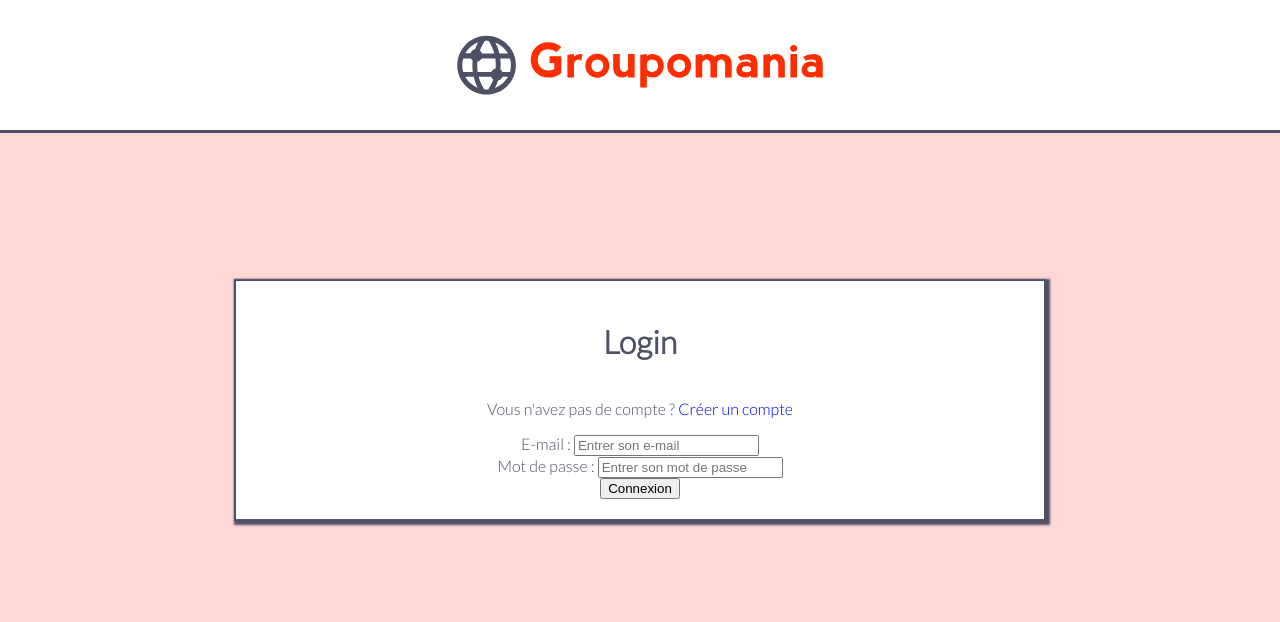
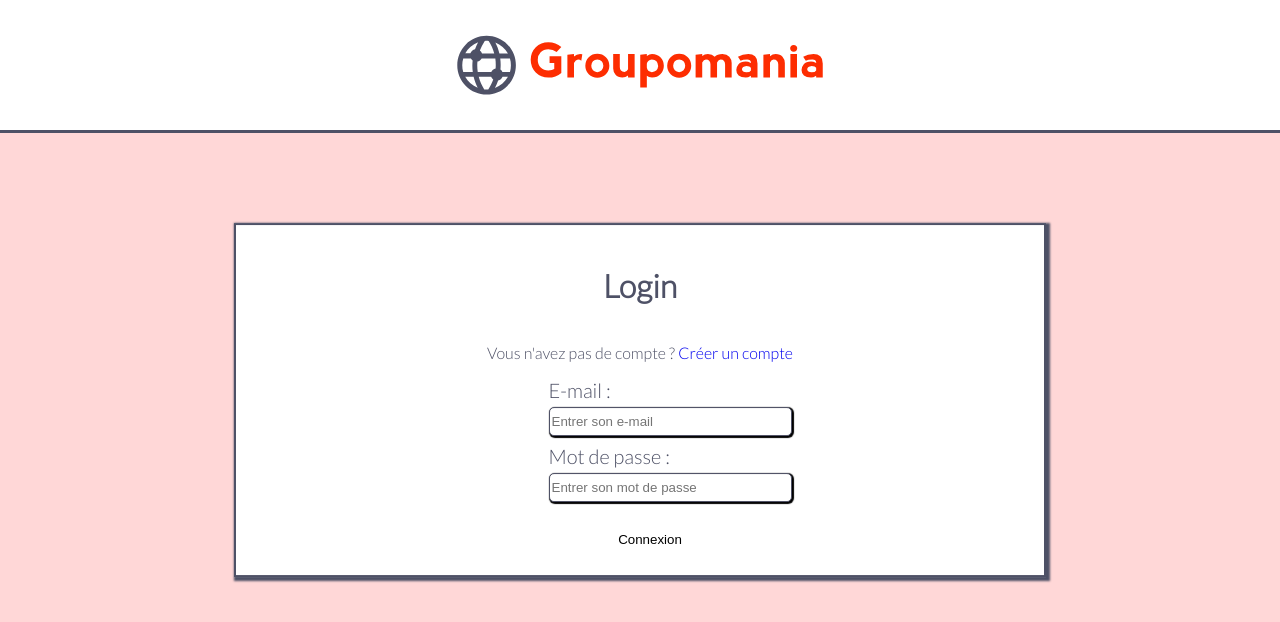
Before and after one commit to HugoNormand/P7_normand_hugo, a Vue app in the folder frontend/: page /login in a window 1280 px wide. Shown: the top 622 px of the page. Built offline with nearby package versions, Linux system fonts and the light colour scheme.

Commit message:
style page login

```diff
--- a/frontend/src/components/Post.vue
+++ b/frontend/src/components/Post.vue
@@ -89,7 +89,8 @@ export default {
         userInfo() {
             const id = JSON.parse(localStorage.getItem('user')).userId
             axios.get(`http://localhost:3000/api/auth/userInfo/${id}`)
-            .then((res) => {this.profil = res.data})
+            .then((res) => {this.profil = res.data
+                            console.log(res)})
         }
     }
 }
--- a/frontend/src/views/Login.vue
+++ b/frontend/src/views/Login.vue
@@ -6,16 +6,16 @@
   <form @submit="accountConnexion" class="block_login">
     <h1>Login</h1>
     <p>Vous n'avez pas de compte ? <router-link to="/signup">Créer un compte</router-link></p>
-      <div class="form-group">
-        <label for="exampleInputEmail1">E-mail : </label>
-        <input type="email" v-model= "dataForm.email" class="form-control" id="exampleInputEmail1" aria-describedby="emailHelp" placeholder="Entrer son e-mail">
+      <div class="form_group">
+        <label class="email_text" for="exampleInputEmail1">E-mail : </label>
+        <input class="input_login_text" type="email" v-model= "dataForm.email" aria-describedby="emailHelp" placeholder="Entrer son e-mail">
       </div>
 
-     <div class="form-group">
-       <label for="exampleInputPassword1">Mot de passe : </label>
-       <input type="password" v-model= "dataForm.password" class="form-control" id="exampleInputPassword1" placeholder="Entrer son mot de passe">
+     <div class="form_group">
+       <label class="email_text" for="exampleInputPassword1">Mot de passe : </label>
+       <input class="input_login_text" type="password" v-model= "dataForm.password" placeholder="Entrer son mot de passe">
      </div>
-  <button type="submit" class="btn btn-primary">Connexion</button>
+  <button type="submit" class="btn_connexion_login">Connexion</button>
   <p v-if="this.msgError != ''" class="msgError_login">{{ this.msgError }}</p>
  </form>
 </div>
@@ -106,6 +106,46 @@ export default {
   transform: translateX(-50%) translateY(-50%);
 }
 
+.form_group {
+  display: flex;
+  flex-direction: column;
+  margin-bottom: 8px;
+}
+
+.email_text{
+  margin-bottom: 5px;
+  font-size: 20px;
+}
+
+.input_login_text {
+ width: 130%;
+ height: 25px;
+ border: 1px solid #4E5166;
+ box-shadow: 1px 1px 1px 1px black;
+ border-radius: 5px
+}
+
+.btn_connexion_login{
+  border: none;
+  margin-top: 15px;
+  width: 15%;
+  height: 30px;
+  margin-left: 20px;
+  cursor: pointer;
+  background-color: white;
+  border-radius: 5px;
+  transition: border 0.3s;
+  transition: box-shadow 0.1s;
+}
+
+.btn_connexion_login:hover {
+  background-color: #FFD7D7;
+  border: solid #4E5166;
+  transition: border 0.1s;
+  box-shadow: 1px 1px 1px 1px black;
+  transition: box-shadow 0.1s;
+}
+
 .msgError_login {
   color: #FD2D01;
 }
```
Also changed, not shown: 1 other file (tests, documents, lock files or other folders).
